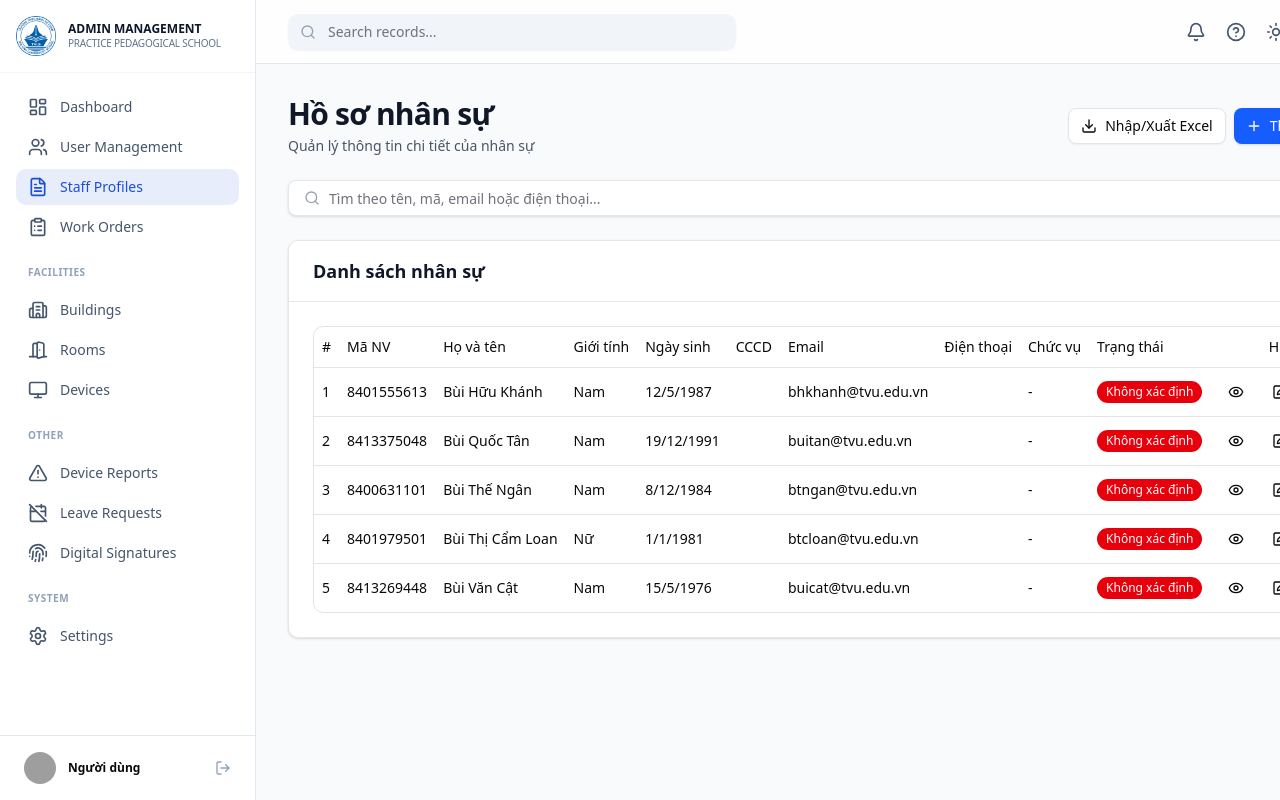
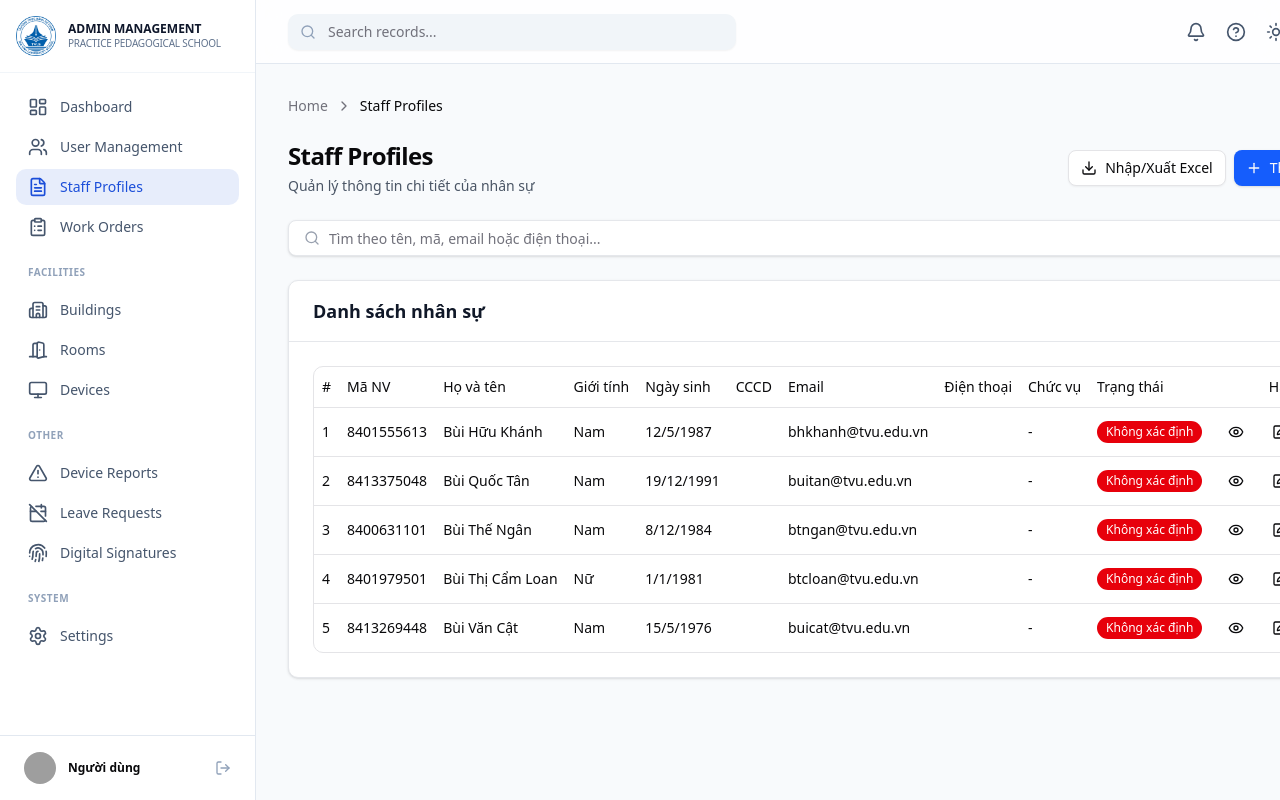
Before and after one commit to khoinguyennn/TVLS-AdministrativeManagement, a Next.js app in the folder src/client/: page /en/dashboard/staff in a window 1280 px wide. Shown: the top 800 px of the page. Built offline with nearby package versions, Linux system fonts and the light colour scheme; no server answers; grey boxes are pictures that could not be loaded.

Commit message:
cap nhat giao dien

```diff
--- a/src/client/src/app/[locale]/(dashboard)/dashboard/staff/page.tsx
+++ b/src/client/src/app/[locale]/(dashboard)/dashboard/staff/page.tsx
@@ -2,7 +2,8 @@
 
 import { useState, useEffect } from "react";
 import Link from "next/link";
-import { Plus, Search, Loader2 } from "lucide-react";
+import { Plus, Search, Loader2, ChevronRight } from "lucide-react";
+import { useTranslations } from "next-intl";
 
 import { Button } from "@/components/ui/button";
 import { Input } from "@/components/ui/input";
@@ -13,6 +14,8 @@ import type { PersonnelRecord } from "@/types/personnel.types";
 import { toast } from "sonner";
 
 export default function StaffPage() {
+  const tBreadcrumb = useTranslations("Breadcrumb");
+  const tSidebar = useTranslations("Sidebar");
   const [personnel, setPersonnel] = useState<PersonnelRecord[]>([]);
   const [filteredPersonnel, setFilteredPersonnel] = useState<PersonnelRecord[]>(
     []
@@ -182,19 +185,23 @@ export default function StaffPage() {
 
   return (
     <div className="space-y-6">
+      {/* Breadcrumb */}
+      <nav className="flex items-center gap-2 text-sm text-muted-foreground">
+        <Link href="/dashboard" className="hover:text-foreground transition-colors">
+          {tBreadcrumb("home")}
+        </Link>
+        <ChevronRight className="size-4" />
+        <span className="font-medium text-foreground">{tSidebar("staff")}</span>
+      </nav>
+
       {/* Header */}
       <div className="flex flex-col gap-4 sm:flex-row sm:items-center sm:justify-between">
         <div>
-          <h1 className="text-3xl font-bold tracking-tight text-gray-900">Hồ sơ nhân sự</h1>
-          <p className="text-gray-600 mt-1 text-sm">
-            Quản lý thông tin chi tiết của nhân sự
-          </p>
+          <h2 className="text-2xl font-bold tracking-tight">{tSidebar("staff")}</h2>
+          <p className="text-gray-600 mt-1 text-sm">Quản lý thông tin chi tiết của nhân sự</p>
         </div>
         <div className="flex gap-2">
-          <ExcelImportExportDialog
-            onImport={handleImportExcel}
-            onExport={handleExportExcel}
-          />
+          <ExcelImportExportDialog onImport={handleImportExcel} onExport={handleExportExcel} />
           <Link href="/vi/dashboard/staff/add">
             <Button className="gap-2 bg-blue-600 hover:bg-blue-700 shadow-sm">
               <Plus className="h-4 w-4" />
--- a/src/client/src/app/[locale]/(dashboard)/dashboard/work-orders/page.tsx
+++ b/src/client/src/app/[locale]/(dashboard)/dashboard/work-orders/page.tsx
@@ -2,7 +2,8 @@
 
 import { useState, useEffect } from "react";
 import Link from "next/link";
-import { Plus, Search, Loader2, Filter } from "lucide-react";
+import { Plus, Search, Loader2, Filter, ChevronRight } from "lucide-react";
+import { useTranslations } from "next-intl";
 
 import { Button } from "@/components/ui/button";
 import { Input } from "@/components/ui/input";
@@ -20,6 +21,8 @@ import type { PersonnelRecord } from "@/types/personnel.types";
 import { toast } from "sonner";
 
 export default function WorkOrdersPage() {
+  const tBreadcrumb = useTranslations("Breadcrumb");
+  const tSidebar = useTranslations("Sidebar");
   const [workOrders, setWorkOrders] = useState<WorkOrder[]>([]);
   const [filteredWorkOrders, setFilteredWorkOrders] = useState<WorkOrder[]>([]);
   const [personnel, setPersonnel] = useState<PersonnelRecord[]>([]);
@@ -695,13 +698,20 @@ export default function WorkOrdersPage() {
 
   return (
     <div className="space-y-6">
+      {/* Breadcrumb */}
+      <nav className="flex items-center gap-2 text-sm text-muted-foreground">
+        <Link href="/dashboard" className="hover:text-foreground transition-colors">
+          {tBreadcrumb("home")}
+        </Link>
+        <ChevronRight className="size-4" />
+        <span className="font-medium text-foreground">{tSidebar("workOrders")}</span>
+      </nav>
+
       {/* Header */}
       <div className="flex flex-col gap-4 sm:flex-row sm:items-center sm:justify-between">
         <div>
-          <h1 className="text-3xl font-bold tracking-tight text-gray-900">Quản lý công lệnh</h1>
-          <p className="text-gray-600 mt-1 text-sm">
-            Tạo, phê duyệt và theo dõi các công việc được giao
-          </p>
+          <h2 className="text-2xl font-bold tracking-tight">{tSidebar("workOrders")}</h2>
+          <p className="text-gray-600 mt-1 text-sm">Tạo, phê duyệt và theo dõi các công việc được giao</p>
         </div>
         <div className="flex gap-2">
           <Link href="/vi/dashboard/work-orders/tao-moi">
```
Also changed, not shown: 2 other files (tests, documents, lock files or other folders).
